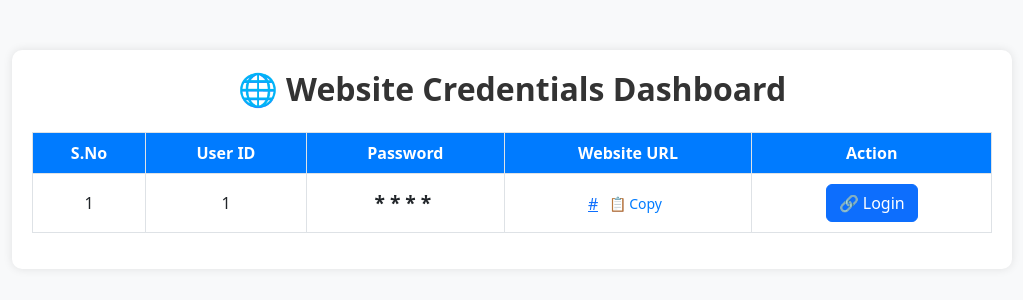
After one commit to POOVARASAN-35/Huntm, a CodeIgniter app: page /Huntm/index.php/websitecontroller/dashboard in a window 1280 px wide. The commit adds this page. Shown: the top 300 px of the page, without its empty margins (128-1151 px from the left). Run offline with CodeIgniter, Linux system fonts and the light colour scheme; tables that the repository leaves empty or names only in its code hold one stand-in row (values such as "Sample post").

Commit message:
change in dashboard

```diff
--- a/application/config/autoload.php
+++ b/application/config/autoload.php
@@ -58,7 +58,8 @@ $autoload['packages'] = array();
 |
 |	$autoload['libraries'] = array('user_agent' => 'ua');
 */
-$autoload['libraries'] = array();
+$autoload['libraries'] = array('database');
+
 
 /*
 | -------------------------------------------------------------------
--- a/application/config/routes.php
+++ b/application/config/routes.php
@@ -49,7 +49,7 @@ defined('BASEPATH') OR exit('No direct script access allowed');
 | Examples:	my-controller/index	-> my_controller/index
 |		my-controller/my-method	-> my_controller/my_method
 */
-$route['default_controller'] = 'welcome';
+$route['default_controller'] = 'UserController';
 $route['404_override'] = '';
 $route['translate_uri_dashes'] = FALSE;
 $route['default_controller'] = 'TeamPlayerScraper';
@@ -59,3 +59,6 @@ $route['login_submit'] = 'Loginform/login_submit';
 $route['logout'] = 'Loginform/logout';
 $route['forgot-password'] = 'Forgotpassword';
 $route['reset-password/(:any)'] = 'Forgotpassword/reset_password';
+$route['default_controller'] = 'login';  // This ensures 'login' is the first page
+$route['login'] = 'login/index';
+$route['login/authenticate'] = 'login/authenticate';
--- /dev/null
+++ b/application/controllers/WebsiteController.php
@@ -0,0 +1,80 @@
+<?php
+defined('BASEPATH') OR exit('No direct script access allowed');
+
+class WebsiteController extends CI_Controller {
+
+    public function __construct() {
+        parent::__construct();
+        $this->load->model('WebsiteModel');
+        $this->load->helper(array('form', 'url'));
+        $this->load->library('session');
+        $this->load->database();
+    }
+
+    public function index() {
+        $data['users'] = $this->WebsiteModel->get_users();
+        $data['errors'] = [];
+        $this->load->view('add_website', $data);
+    }
+
+    public function store() {
+        $data['users'] = $this->WebsiteModel->get_users();
+        $data['errors'] = [];
+
+        // Fetch input data
+        $url = trim($this->input->post('url'));
+        $userId = trim($this->input->post('userId'));
+        $password = trim($this->input->post('password'));
+        $user_id = trim($this->input->post('user_id'));
+
+        // Ensure URL has 'http://' or 'https://'
+        if (!empty($url) && !preg_match("~^(?:f|ht)tps?://~i", $url)) {
+            $url = "https://" . $url;
+        }
+
+        // Manual validation
+        if (empty($url)) {
+            $data['errors']['url'] = 'Website URL is required.';
+        }
+        if (empty($userId)) {
+            $data['errors']['userId'] = 'Username is required.';
+        }
+        if (empty($password)) {
+            $data['errors']['password'] = 'Password is required.';
+        }
+        if (empty($user_id)) {
+            $data['errors']['user_id'] = 'Please select a user.';
+        }
+
+        if (!empty($data['errors'])) {
+            $this->load->view('add_website', $data);
+        } else {
+            // Hash the password before storing it
+            $hashed_password = password_hash($password, PASSWORD_BCRYPT);
+
+            // Prepare data for insertion
+            $insert_data = [
+                'website_userId' => $userId,  // FIXED: Corrected variable name
+                'website_password' => $hashed_password,
+                'website_url' => $url,
+                'user_id' => $user_id
+            ];
+
+            // Insert into database
+            if ($this->WebsiteModel->insert_website($insert_data)) {
+                $this->session->set_flashdata('success', 'Website added successfully!');
+                redirect('WebsiteController/dashboard');
+            } else {
+                $this->session->set_flashdata('error', 'Failed to add website.');
+                redirect('WebsiteController/index');
+            }
+        }
+    }
+
+    public function dashboard() {
+        $data['websites'] = $this->WebsiteModel->get_all_websites();
+        $this->load->view('dashboard_view', $data);
+    }
+
+}
+?>
--- /dev/null
+++ b/application/models/WebsiteModel.php
@@ -0,0 +1,37 @@
+<?php
+defined('BASEPATH') OR exit('No direct script access allowed');
+
+class WebsiteModel extends CI_Model {
+
+    public function __construct() {
+        parent::__construct();
+    }
+
+    public function get_users() {
+        $this->db->select('id, CONCAT(Firstname, " ", Lastname) AS name');
+        $query = $this->db->get('user');
+        return $query->result_array();
+    }
+
+
+    // Insert new website data
+    public function insert_website($data) {
+        return $this->db->insert('website_table', $data);
+    }
+
+    // Fetch all websites with user information
+    // public function get_websites() {
+    //     $this->db->select('website_table.*, users.name as user_name');
+    //     $this->db->from('website_table');
+    //     $this->db->join('users', 'website_table.user_id = users.id', 'left');
+    //     return $this->db->get()->result_array();
+    // }
+
+    public function get_all_websites() {
+        $this->db->select('website_Id, website_userId, website_password, website_url');
+        $this->db->from('website_table');
+        $query = $this->db->get();
+        return $query->result_array();
+    }
+}
+?>
--- /dev/null
+++ b/application/views/dashboard_view.php
@@ -0,0 +1,120 @@
+<!DOCTYPE html>
+<html lang="en">
+<head>
+    <meta charset="UTF-8">
+    <meta name="viewport" content="width=device-width, initial-scale=1.0">
+    <title>Dashboard</title>
+    <link href="https://cdn.jsdelivr.net/npm/bootstrap@5.3.0/dist/css/bootstrap.min.css" rel="stylesheet">
+    <style>
+        body {
+            background-color: #f8f9fa;
+        }
+        .container {
+            max-width: 1000px;
+            background: white;
+            padding: 20px;
+            border-radius: 10px;
+            box-shadow: 0px 0px 10px rgba(0, 0, 0, 0.1);
+            margin-top: 50px;
+        }
+        h2 {
+            text-align: center;
+            color: #333;
+            font-weight: bold;
+        }
+        .table th {
+            background-color: #007bff;
+            color: white;
+            text-align: center;
+        }
+        .table td {
+            text-align: center;
+            vertical-align: middle;
+            padding: 10px;
+        }
+        .password-hidden {
+            font-size: 1.2rem;
+            font-weight: bold;
+            letter-spacing: 5px;
+            color: #555;
+        }
+        .truncate-url {
+            max-width: 250px;
+            overflow: hidden;
+            text-overflow: ellipsis;
+            white-space: nowrap;
+            display: inline-block;
+            vertical-align: middle;
+        }
+        .btn-copy {
+            background: none;
+            border: none;
+            cursor: pointer;
+            color: #007bff;
+            font-size: 14px;
+        }
+        .btn-copy:hover {
+            text-decoration: underline;
+        }
+    </style>
+</head>
+<body>
+    <div class="container">
+        <h2 class="mb-4">🌐 Website Credentials Dashboard</h2>
+        <table class="table table-bordered table-hover">
+            <thead>
+                <tr>
+                    <th>S.No</th>
+                    <th>User ID</th>
+                    <th>Password</th>
+                    <th>Website URL</th>
+                    <th>Action</th>
+                </tr>
+            </thead>
+            <tbody>
+                <?php if (!empty($websites)) : ?>
+                    <?php foreach ($websites as $index => $website) : ?>
+                        <tr>
+                            <td><?= $index + 1; ?></td>
+                            <td><?= htmlspecialchars($website['website_userId'] ?? 'N/A'); ?></td>
+                            <td class="password-hidden">****</td>
+                            <td>
+                                <?php if (!empty($website['website_url'])) : ?>
+                                    <a href="<?= htmlspecialchars($website['website_url']); ?>" target="_blank" class="truncate-url" title="<?= htmlspecialchars($website['website_url']); ?>">
+                                        <?= htmlspecialchars($website['website_url']); ?>
+                                    </a>
+                                    <button class="btn-copy" onclick="copyToClipboard('<?= htmlspecialchars($website['website_url']); ?>')">
+                                        📋 Copy
+                                    </button>
+                                <?php else : ?>
+                                    N/A
+                                <?php endif; ?>
+                            </td>
+
+                            <td>
+                                <?php if (!empty($website['website_url'])) : ?>
+                                    <a href="<?= htmlspecialchars($website['website_url']); ?>" target="_blank" class="btn btn-primary">🔗 Login</a>
+                                <?php else : ?>
+                                    <button class="btn btn-secondary" disabled>No URL</button>
+                                <?php endif; ?>
+                            </td>
+                        </tr>
+                    <?php endforeach; ?>
+                <?php else : ?>
+                    <tr><td colspan="5" class="text-center">No data available</td></tr>
+                <?php endif; ?>
+            </tbody>
+        </table>
+    </div>
+
+    <script>
+        function copyToClipboard(url) {
+            navigator.clipboard.writeText(url).then(() => {
+                alert("URL copied to clipboard!");
+            }).catch(err => {
+                console.error("Failed to copy:", err);
+            });
+        }
+    </script>
+</body>
+</html>
--- a/application/views/forgot_password.php
+++ b/application/views/forgot_password.php
@@ -59,7 +59,7 @@ input[type=submit]:hover {
   clear: both;
 }
 
-/* Responsive layout - when the screen is less than 600px wide, make the two columns stack on top of each other instead of next to each other */
+/* Responsive layout - when the screen is less than 600px wide, make the two clumns stack on top of each other instead of next to each other */
 @media screen and (max-width: 600px) {
   .col-25, .col-75, input[type=submit] {
     width: 100%;
```
Also changed, not shown: application/controllers/User.php (+5 -4 lines), application/views/Add_website.php (added, +127 -0 lines), application/views/suggestion_form.php (+45 -11 lines), 4 other files.
